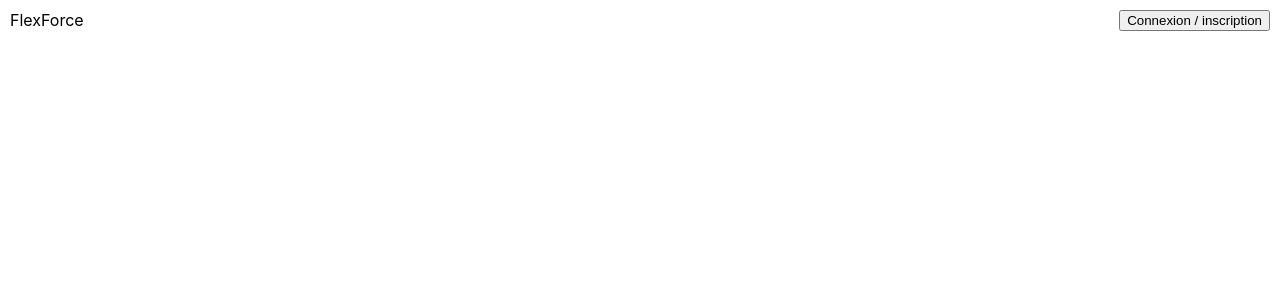
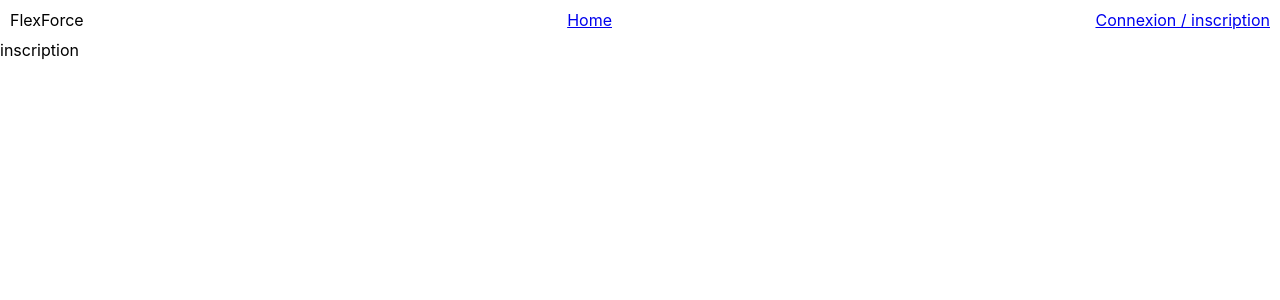
Before and after one commit to ocebert31/Projet_Personnel_P3_APPLICATION_DE_MUSCU_Frontend_React, a React (Create React App) app in the folder musculation/: page /inscription in a window 1280 px wide. Shown: the top 300 px of the page. Built offline with nearby package versions, Linux system fonts and the light colour scheme.

Commit message:
mis en place du router : Home et inscription

```diff
--- a/musculation/package.json
+++ b/musculation/package.json
@@ -11,6 +11,7 @@
     "@testing-library/user-event": "^13.5.0",
     "react": "^18.3.1",
     "react-dom": "^18.3.1",
+    "react-router-dom": "^6.24.1",
     "react-scripts": "5.0.1",
     "web-vitals": "^2.1.4"
   },
--- a/musculation/src/App.js
+++ b/musculation/src/App.js
@@ -1,9 +1,11 @@
 import Header from './Header/header';
+import Router from './Router/router';
 
 function App() {
   return (
     <div>
       <Header></Header>
+      <Router></Router>
     </div>
   );
 }
--- a/musculation/src/Header/header.js
+++ b/musculation/src/Header/header.js
@@ -1,11 +1,14 @@
 import React from 'react';
 import './header.css';
+import {Link} from "react-router-dom";
 
 function header() {
     return (
         <div className='style-header'>
             <div>FlexForce</div>
-            <button>Connexion / inscription</button>
+            <Link to='/'>Home</Link>
+            <Link to='/inscription'>Connexion / inscription</Link>
+
         </div>
     )
 }
--- /dev/null
+++ b/musculation/src/Home/home.js
@@ -0,0 +1,11 @@
+import React from 'react';
+
+function home() {
+    return (
+        <div>
+            home
+        </div>
+    )
+}
+
+export default home;
--- /dev/null
+++ b/musculation/src/Inscription/inscription.js
@@ -0,0 +1,11 @@
+import React from 'react';
+
+function inscription() {
+    return (
+        <div>
+            inscription
+        </div>
+    )
+}
+
+export default inscription;
--- /dev/null
+++ b/musculation/src/Router/router.js
@@ -0,0 +1,17 @@
+import React from 'react';
+import { Routes, Route } from 'react-router-dom';
+import Inscription from '../Inscription/inscription';
+import Home from '../Home/home';
+
+function router() {
+    return (
+        <div>
+            <Routes>
+                <Route path="/" element={<Home />} />
+                <Route path="/inscription" element={<Inscription />} />
+            </Routes>
+        </div>
+    )
+}
+
+export default router;
--- a/musculation/src/index.js
+++ b/musculation/src/index.js
@@ -3,11 +3,14 @@ import ReactDOM from 'react-dom/client';
 import './index.css';
 import App from './App';
 import reportWebVitals from './reportWebVitals';
+import { BrowserRouter } from 'react-router-dom';
 
 const root = ReactDOM.createRoot(document.getElementById('root'));
 root.render(
   <React.StrictMode>
-    <App />
+    <BrowserRouter>
+      <App />
+    </BrowserRouter>
   </React.StrictMode>
 );
 
```
Also changed, not shown: 1 other file (tests, documents, lock files or other folders).
